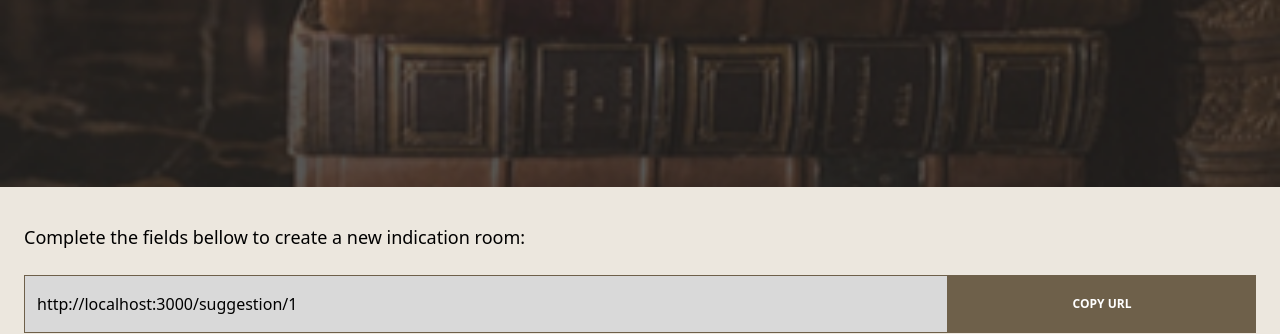
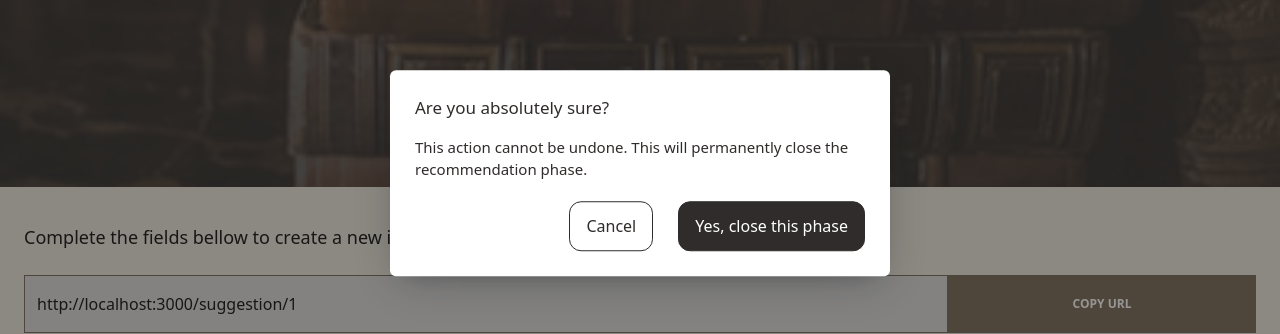
Before and after one commit to carolinaparisi/dom-app, a Next.js app: page /indication/1 in a window 1280 px wide. Both pictures are taken after a click on the button "COMPLETE INDICATIONS". Shown: the part 826-1160 px from the top of the page. Built offline with nearby package versions, Linux system fonts and the light colour scheme; no server answers; the database is empty.

Commit message:
feat: add alert dialog to delete suggestion and to complete indication phase

```diff
--- a/src/app/(private)/indication/[id]/page.tsx
+++ b/src/app/(private)/indication/[id]/page.tsx
@@ -7,6 +7,7 @@ import { useIndicationRoomContext } from '@/contexts/IndicationRoomContext';
 import { useEffect, useState } from 'react';
 import { Toaster, toast } from 'sonner';
 import { Trash } from 'lucide-react';
+import * as AlertDialog from '@radix-ui/react-alert-dialog';
 import { IndicationRoom } from '@/utils/indications';
 import { useRouter } from 'next/navigation';
 
@@ -140,24 +141,60 @@ export default function EditIndicationRoom({
                           <div className="flex items-center gap-2">
                             <div
                               key={suggestion.id}
-                              className="focus:ring-0` relative block w-full rounded-2xl border-2 border-gray bg-transparent px-3 py-4 pr-12 outline-none placeholder:text-gray focus:outline-none"
+                              className="focus:ring-0` flex w-full items-center justify-between rounded-2xl border-2 border-gray bg-transparent py-4 pl-4 pr-6 outline-none placeholder:text-gray focus:outline-none"
                             >
-                              <div>{suggestion.book.title}</div>
-                              <div className="text-gray">
+                              <div className="min-w-0 flex-1">
+                                <div className="line-clamp-2 break-words">
+                                  {suggestion.book.title}
+                                </div>
+                                <div className="line-clamp-1 break-words text-gray">
                                   {suggestion.guestName}
                                 </div>
                               </div>
+
+                              <div className="flex-shrink-0 pl-2">
+                                <AlertDialog.Root>
+                                  <AlertDialog.Trigger asChild>
+                                    <button
+                                      className={`${initialRoom?.isCompleted ? 'opacity-20' : ''}`}
+                                    >
+                                      <Trash size={20} />
+                                    </button>
+                                  </AlertDialog.Trigger>
+                                  <AlertDialog.Portal>
+                                    <AlertDialog.Overlay className="data-[state=open]:animate-overlayShow fixed inset-0 bg-black/50" />
+                                    <AlertDialog.Content className="data-[state=open]:animate-contentShow fixed left-1/2 top-1/2 max-h-[85vh] w-[90vw] max-w-[500px] -translate-x-1/2 -translate-y-1/2 rounded-md bg-white p-[25px] shadow-[hsl(206_22%_7%_/_35%)_0px_10px_38px_-10px,_hsl(206_22%_7%_/_20%)_0px_10px_20px_-15px] focus:outline-none">
+                                      <AlertDialog.Title className="m-0 text-[17px] font-medium text-black">
+                                        Are you absolutely sure?
+                                      </AlertDialog.Title>
+                                      <AlertDialog.Description className="mb-5 mt-[15px] text-[15px] leading-normal text-black">
+                                        This action cannot be undone. This will
+                                        permanently delete this indication and
+                                        remove it from our servers.
+                                      </AlertDialog.Description>
+                                      <div className="flex justify-end gap-[25px]">
+                                        <AlertDialog.Cancel asChild>
+                                          <button className="inline-flex h-[35px] items-center justify-center rounded-xl border border-black bg-white px-4 py-6 font-medium leading-none text-black outline-none">
+                                            Cancel
+                                          </button>
+                                        </AlertDialog.Cancel>
+                                        <AlertDialog.Action asChild>
                                           <button
                                             disabled={initialRoom?.isCompleted}
                                             onClick={() => {
                                               removeSuggestion(suggestion.id);
                                             }}
-                              className="absolute right-10"
+                                            className="inline-flex h-[35px] items-center justify-center rounded-xl border border-black bg-black px-4 py-6 font-medium leading-none text-white outline-none"
                                           >
-                              <Trash
-                                className={`${initialRoom?.isCompleted ? 'opacity-20' : ''}`}
-                              />
+                                            Yes, delete indication
                                           </button>
+                                        </AlertDialog.Action>
+                                      </div>
+                                    </AlertDialog.Content>
+                                  </AlertDialog.Portal>
+                                </AlertDialog.Root>
+                              </div>
+                            </div>
                           </div>
                         </div>
                       );
@@ -166,14 +203,48 @@ export default function EditIndicationRoom({
                 </div>
 
                 <div className="flex flex-col gap-6">
+                  <AlertDialog.Root>
+                    <AlertDialog.Trigger asChild>
                       <Button
                         isAvailable={!initialRoom?.isCompleted}
                         variant="tertiary"
-                    onClick={handleCompleteIndications}
                       >
                         COMPLETE INDICATIONS
                       </Button>
-                  <Button variant="tertiary" onClick={handleCreateVotingRoom}>
+                    </AlertDialog.Trigger>
+                    <AlertDialog.Portal>
+                      <AlertDialog.Overlay className="data-[state=open]:animate-overlayShow fixed inset-0 bg-black/50" />
+                      <AlertDialog.Content className="data-[state=open]:animate-contentShow fixed left-1/2 top-1/2 max-h-[85vh] w-[90vw] max-w-[500px] -translate-x-1/2 -translate-y-1/2 rounded-md bg-white p-[25px] shadow-[hsl(206_22%_7%_/_35%)_0px_10px_38px_-10px,_hsl(206_22%_7%_/_20%)_0px_10px_20px_-15px] focus:outline-none">
+                        <AlertDialog.Title className="m-0 text-[17px] font-medium text-black">
+                          Are you absolutely sure?
+                        </AlertDialog.Title>
+                        <AlertDialog.Description className="mb-5 mt-[15px] text-[15px] leading-normal text-black">
+                          This action cannot be undone. This will permanently
+                          close the recommendation phase.
+                        </AlertDialog.Description>
+                        <div className="flex justify-end gap-[25px]">
+                          <AlertDialog.Cancel asChild>
+                            <button className="inline-flex h-[35px] items-center justify-center rounded-xl border border-black bg-white px-4 py-6 font-medium leading-none text-black outline-none">
+                              Cancel
+                            </button>
+                          </AlertDialog.Cancel>
+                          <AlertDialog.Action asChild>
+                            <button
+                              onClick={handleCompleteIndications}
+                              className="inline-flex h-[35px] items-center justify-center rounded-xl border border-black bg-black px-4 py-6 font-medium leading-none text-white outline-none"
+                            >
+                              Yes, close this phase
+                            </button>
+                          </AlertDialog.Action>
+                        </div>
+                      </AlertDialog.Content>
+                    </AlertDialog.Portal>
+                  </AlertDialog.Root>
+                  <Button
+                    isAvailable={initialRoom?.isCompleted}
+                    variant="tertiary"
+                    onClick={handleCreateVotingRoom}
+                  >
                     CREATE A NEW VOTING ROOM
                   </Button>
                 </div>
```
Lines whose indentation alone changed are shown as unchanged.
